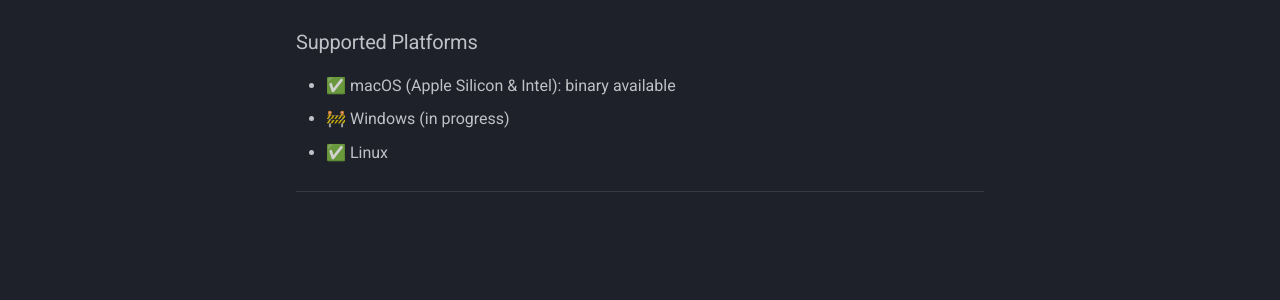
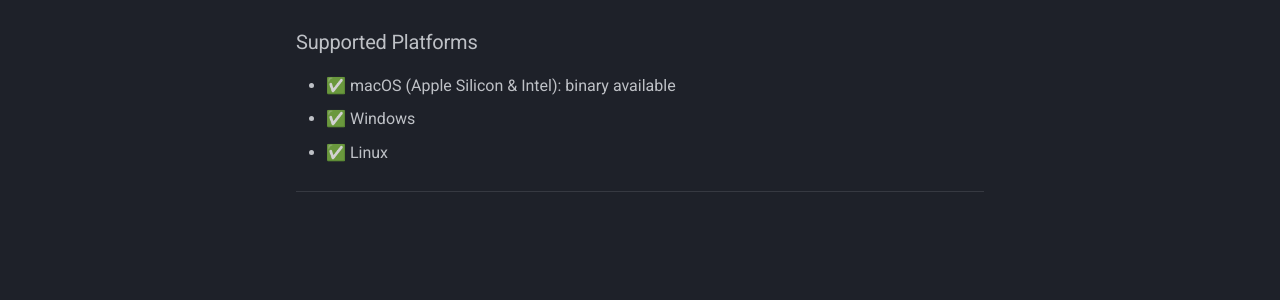
Before and after one commit to rodinalex/TiBi, an MkDocs documentation site: the page built from docs/index.md, in a window 1280 px wide. Shown: the part 407-707 px from the top of the page. Built offline with MkDocs 1.6.1 and Material for MkDocs 9.7.7, drawn with Linux system fonts in a browser that asks for light colours; comment, search, counter and statistics services are not loaded.

```diff
--- a/docs/index.md
+++ b/docs/index.md
@@ -9,7 +9,7 @@ TiBi is an app that performs **Ti**ght **Bi**nding calculations. It allows the U
 ## Supported Platforms
 
 - ✅ macOS (Apple Silicon & Intel): binary available
-- 🚧 Windows (in progress)
+- ✅ Windows
 - ✅ Linux
 
 ---
```
Also changed, not shown: README.md (+1 -1 lines).
